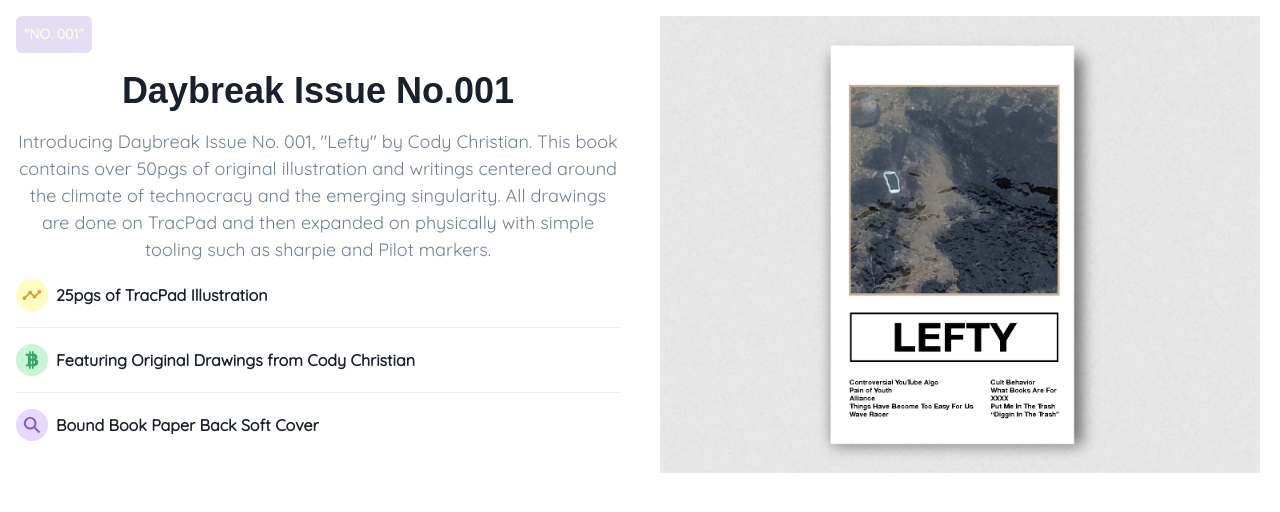
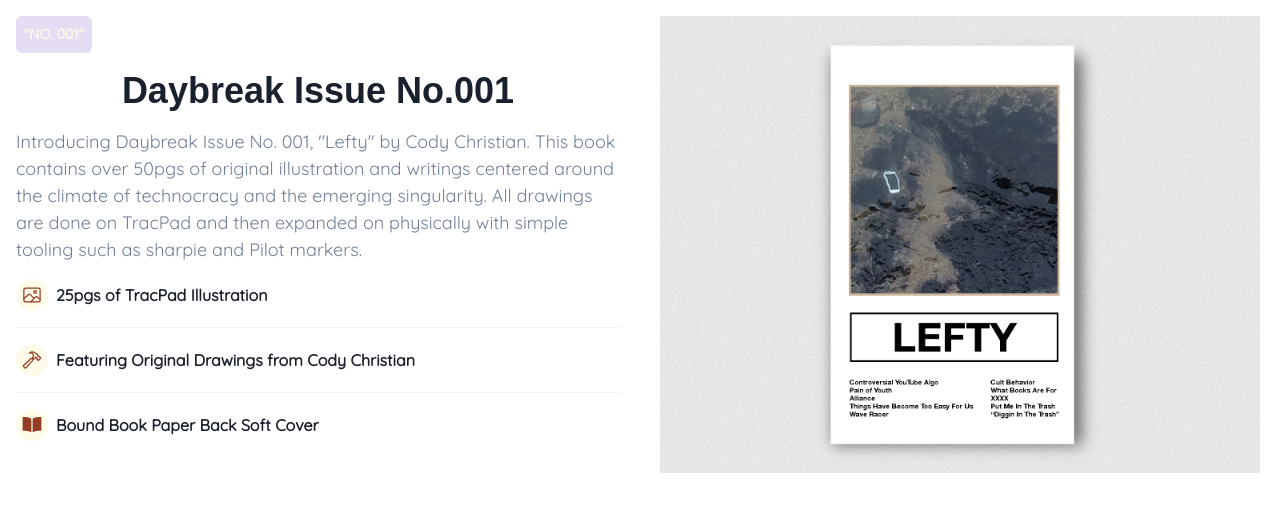
Before and after one commit to CJbricks/Daybreak, a Next.js app: page /Issue01 in a window 1280 px wide. Shown: the top 512 px of the page. Built offline with nearby package versions, Linux system fonts and the light colour scheme; a web font is replaced by a local one.

Commit message:
New Io5 icons

```diff
--- a/src/pages/Issue01.js
+++ b/src/pages/Issue01.js
@@ -11,7 +11,7 @@ import {
     useColorModeValue,
   } from '@chakra-ui/react'
 import Image from 'next/image'
-import { IoAnalyticsSharp, IoLogoBitcoin, IoSearchSharp } from 'react-icons/io5'
+import { IoHammerOutline, IoImageOutline, IoBookSharp } from 'react-icons/io5'
 import nextPage from '../../public/zine/nextpage.jpg';
 import leftyPage from '../../public/zine/lefty.jpg';
 import thirdPage from '../../public/zine/bluepagetwo.jpg';
@@ -50,7 +50,7 @@ export default function Issue01() {
             "No. 001"
           </Text>
           <Heading>Daybreak Issue No.001</Heading>
-          <Text color={'gray.500'} fontSize={'lg'}>
+          <Text color={'gray.500'} fontSize={'lg'} textAlign={'left'}>
            Introducing Daybreak Issue No. 001, "Lefty" by Cody Christian.
            This book contains over 50pgs of original illustration and writings centered around the climate of technocracy and
            the emerging singularity. All drawings are done on TracPad and then expanded on physically with simple tooling such as sharpie and
@@ -62,18 +62,18 @@ export default function Issue01() {
               <StackDivider borderColor={useColorModeValue('gray.100', 'gray.700')} />
             }>
             <Feature
-              icon={<Icon as={IoAnalyticsSharp} color={'yellow.500'} w={5} h={5} />}
-              iconBg={useColorModeValue('yellow.100', 'yellow.900')}
+              icon={<Icon as={IoImageOutline} color={'brand.800'} w={5} h={5} />}
+              iconBg={useColorModeValue('brand.400')}
               text={'25pgs of TracPad Illustration'}
             />
             <Feature
-              icon={<Icon as={IoLogoBitcoin} color={'green.500'} w={5} h={5} />}
-              iconBg={useColorModeValue('green.100', 'green.900')}
+              icon={<Icon as={IoHammerOutline} color={'brand.800'} w={5} h={5} />}
+              iconBg={useColorModeValue('brand.400')}
               text={'Featuring Original Drawings from Cody Christian'}
             />
             <Feature
-              icon={<Icon as={IoSearchSharp} color={'purple.500'} w={5} h={5} />}
-              iconBg={useColorModeValue('purple.100', 'purple.900')}
+              icon={<Icon as={IoBookSharp} color={'brand.800'} w={5} h={5} />}
+              iconBg={useColorModeValue('brand.400')}
               text={'Bound Book Paper Back Soft Cover'}
             />
           </Stack>
```
Also changed, not shown: src/pages/Images.js (+6 -2 lines), src/pages/Posts/Ripoffs.js (deleted, +0 -11 lines).
